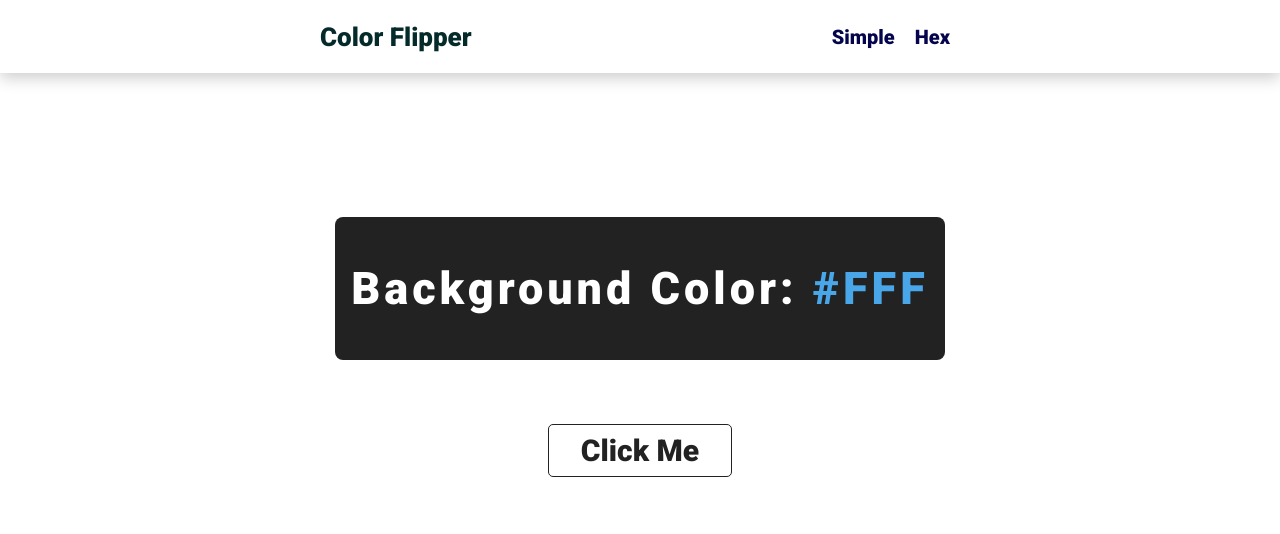
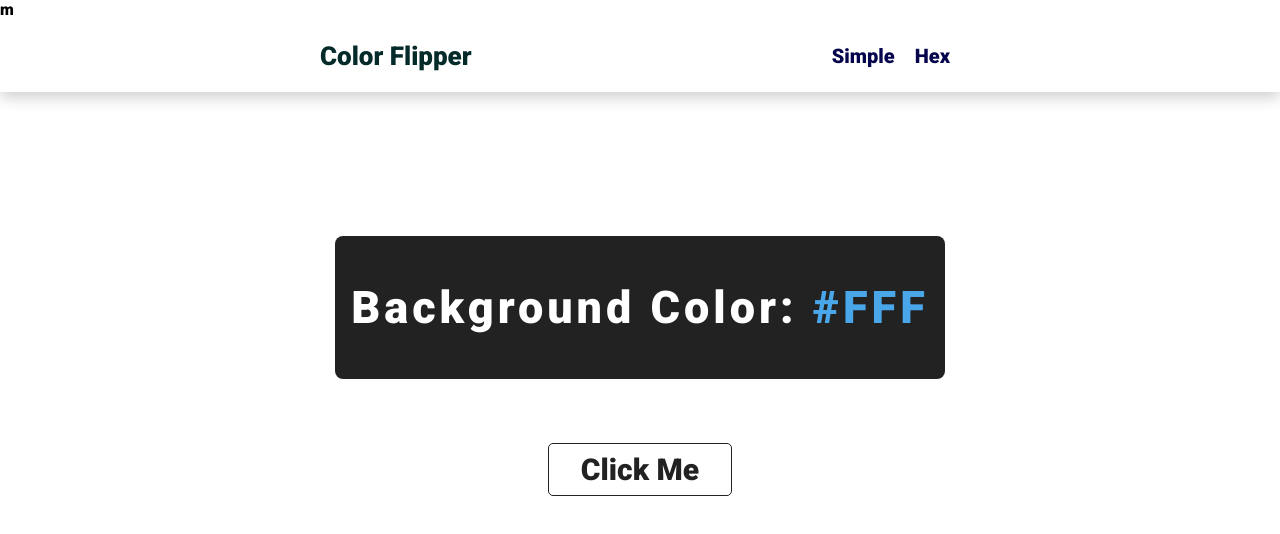
Before and after one commit to abdelrahmanes/color-flipper, a plain HTML site: page hex.html in a window 1280 px wide. Drawn offline with Linux system fonts and the light colour scheme.

Commit message:
Update hex.html

```diff
--- a/hex.html
+++ b/hex.html
@@ -9,7 +9,7 @@
 </head>
 <body>
     <header id="home">
-        <nav id="navbar">
+        <nav id="navbar">m
             <div class="container flex">
                 <h1 id="logo">Color Flipper</h1>
                 <ul id="nav-links" class="flex">
```
